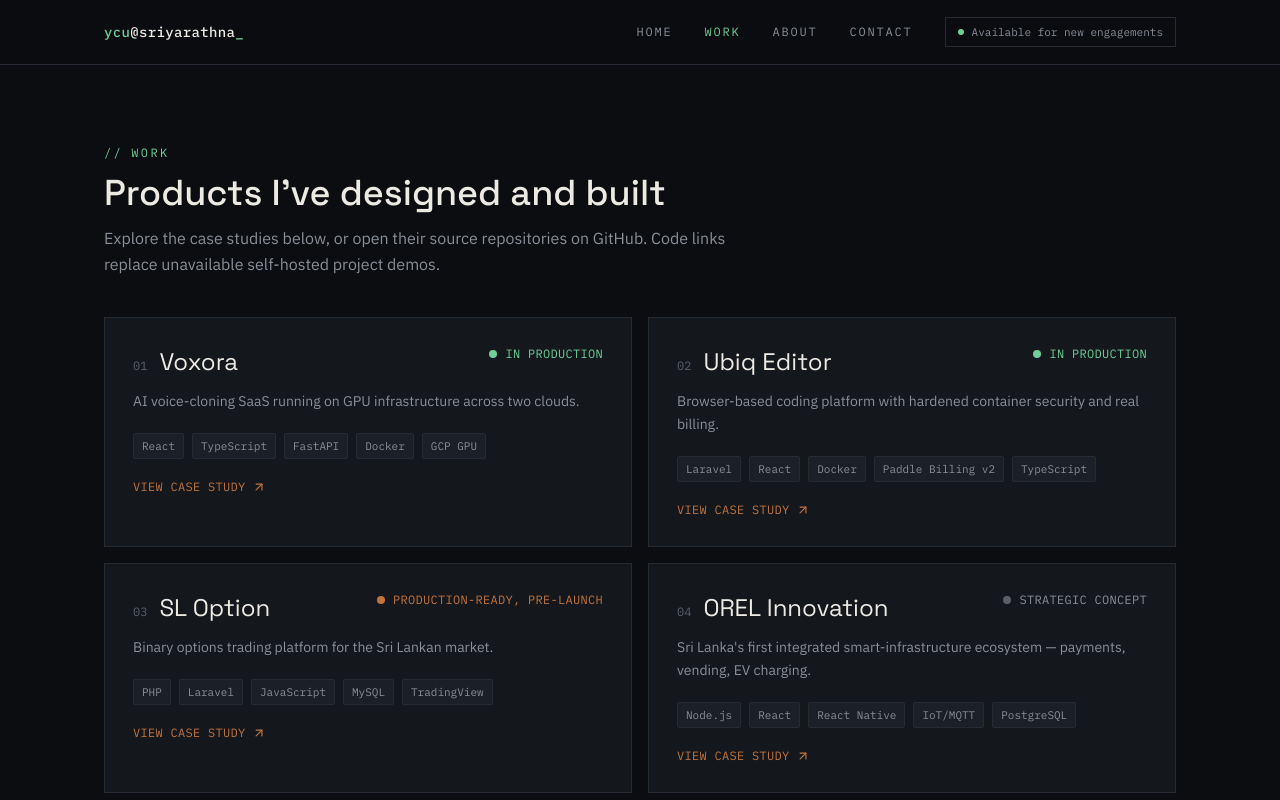
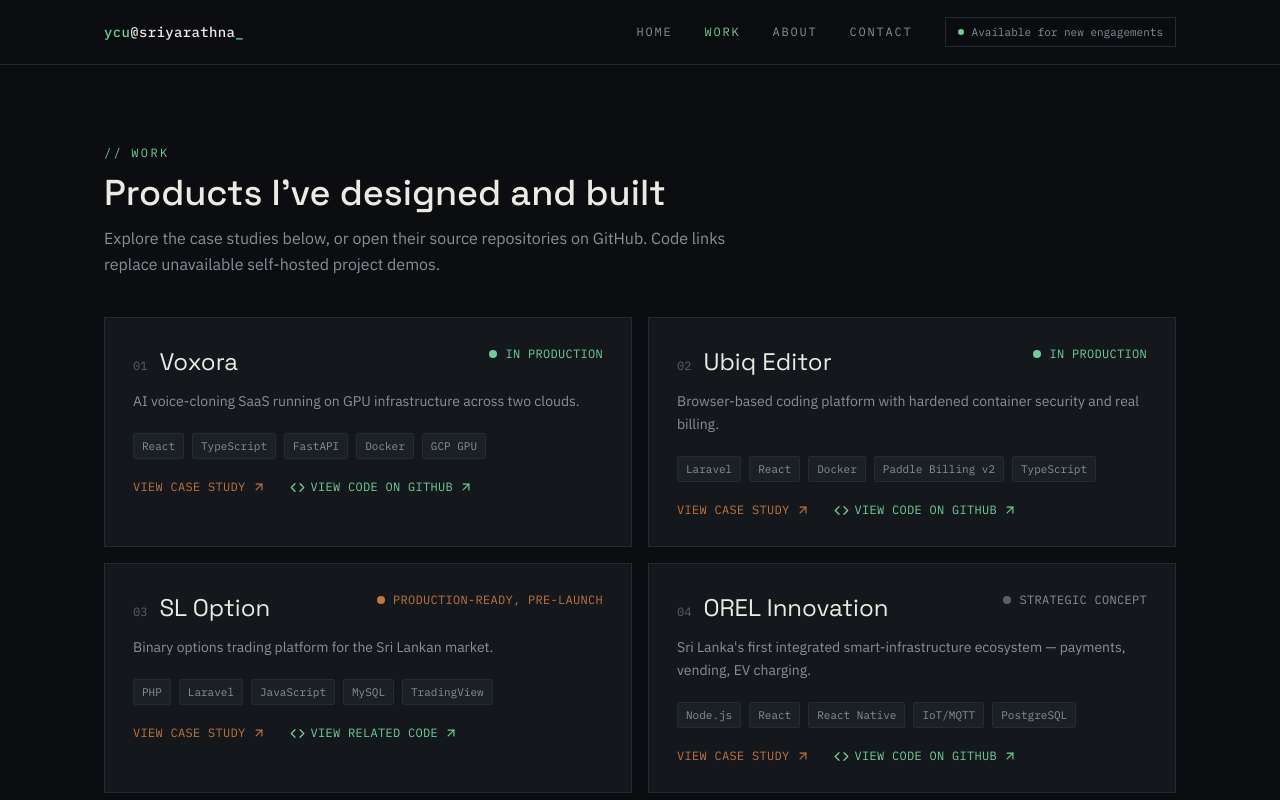
Before and after one commit to infosloption-byte/siri, a React (Vite) app: page /work in a window 1280 px wide. Shown: the top 800 px of the page. Built offline with nearby package versions, Linux system fonts and the light colour scheme.

Commit message:
feat(project-cards): offer separate GitHub source and case-study links

```diff
--- a/src/components/ProjectCard.tsx
+++ b/src/components/ProjectCard.tsx
@@ -1,20 +1,17 @@
-import { ArrowUpRight } from "lucide-react";
+import { ArrowUpRight, Code } from "lucide-react";
 import { Link } from "react-router-dom";
 import { StatusBadge, TagPill } from "./ui";
 import type { Project } from "../data/content";
 
 export default function ProjectCard({ project, index }: { project: Project; index: number }) {
   return (
-    <Link
-      to={`/work/${project.slug}`}
-      className="group block border border-border bg-surface p-6 transition-colors hover:border-phosphor/60 md:p-7"
-    >
+    <article className="group border border-border bg-surface p-6 transition-colors hover:border-phosphor/60 md:p-7">
       <div className="flex flex-wrap items-start justify-between gap-4">
         <div className="flex items-baseline gap-3">
           <span className="font-mono text-xs text-mutedDim">{String(index + 1).padStart(2, "0")}</span>
-          <h3 className="font-display text-xl text-ink group-hover:text-phosphor md:text-2xl">
+          <Link to={`/work/${project.slug}`} className="font-display text-xl text-ink hover:text-phosphor md:text-2xl">
             {project.name}
-          </h3>
+          </Link>
         </div>
         <StatusBadge status={project.status} label={project.statusLabel} />
       </div>
@@ -27,10 +24,23 @@ export default function ProjectCard({ project, index }: { project: Project; inde
         ))}
       </div>
 
-      <div className="mt-5 flex items-center gap-1.5 font-mono text-xs uppercase tracking-wide text-copper">
-        View case study
-        <ArrowUpRight size={14} className="transition-transform group-hover:translate-x-0.5 group-hover:-translate-y-0.5" />
+      <div className="mt-5 flex flex-wrap items-center gap-x-6 gap-y-3 font-mono text-xs uppercase tracking-wide">
+        <Link to={`/work/${project.slug}`} className="inline-flex items-center gap-1.5 text-copper hover:text-phosphor">
+          View case study <ArrowUpRight size={14} />
+        </Link>
+        {project.url && (
+          <a
+            href={project.url}
+            target="_blank"
+            rel="noopener noreferrer"
+            className="inline-flex items-center gap-1.5 text-phosphor hover:text-copper"
+          >
+            <Code size={15} />
+            {project.sourceNote ? "View related code" : "View code on GitHub"}
+            <ArrowUpRight size={14} />
+          </a>
+        )}
       </div>
-    </Link>
+    </article>
   );
 }
```
